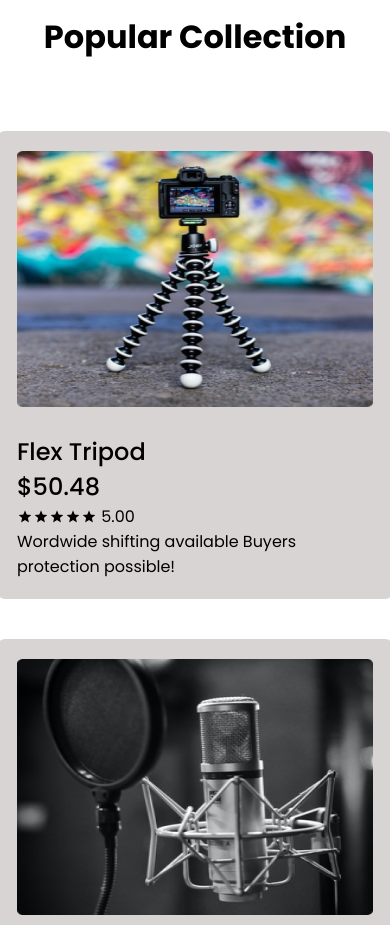
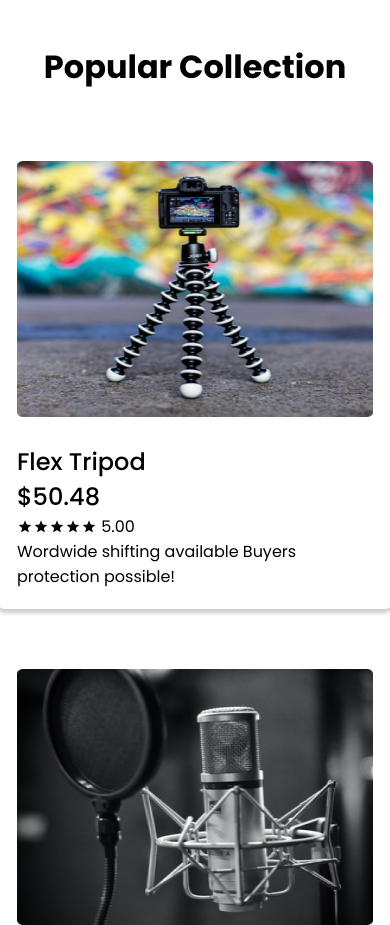
Before and after one commit to knaeeim/influencer-gear-project, a plain HTML site: page index.html in a window 390 px wide. Shown: the part 1660-2585 px from the top of the page. Drawn offline with nearby package versions, Linux system fonts and the light colour scheme.

Commit message:
Few changes done by owner

```diff
--- a/style.css
+++ b/style.css
@@ -146,7 +146,7 @@
 }
 
 .card{
-    background-color: #d9d4d4;
+    box-shadow: 0 4px 4px 0 rgba(0, 0, 0, 0.2);
     padding: 20px;
     border-radius: 8px;
 }
@@ -281,9 +281,19 @@
     }
 
     .cards-container{
-        display: grid;
-        grid-template-columns: repeat(1, 1fr);
-        padding: 20px;
+        display: flex;
+        flex-direction: column;
+        justify-content: center;
+        align-items: center;
+    }
+
+    .Popular-Collection{
+        padding: 30px;
+    }
+
+    .card{
+        height: auto;
+        width: auto;
     }
 
     .bottom-see{
@@ -296,6 +306,10 @@
         padding: 20px;
     }
 
+    .Feature img{
+        width: 100%;
+    }
+
     .footer{
         padding: 20px;
     }
```
